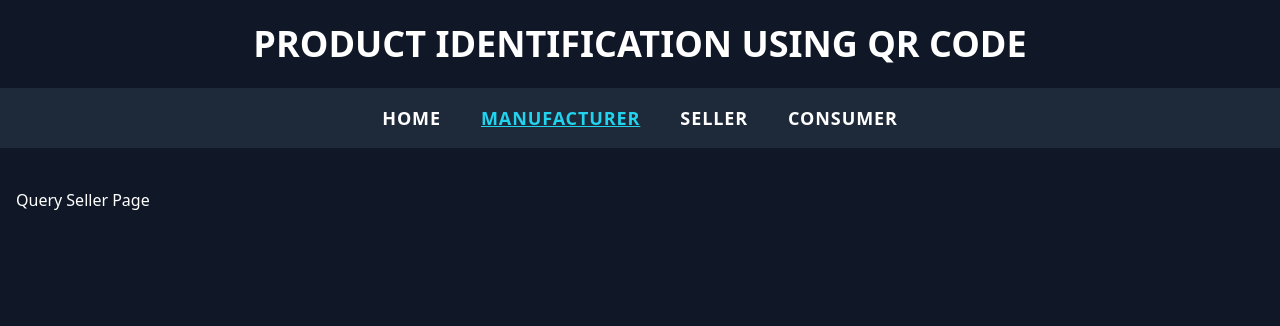
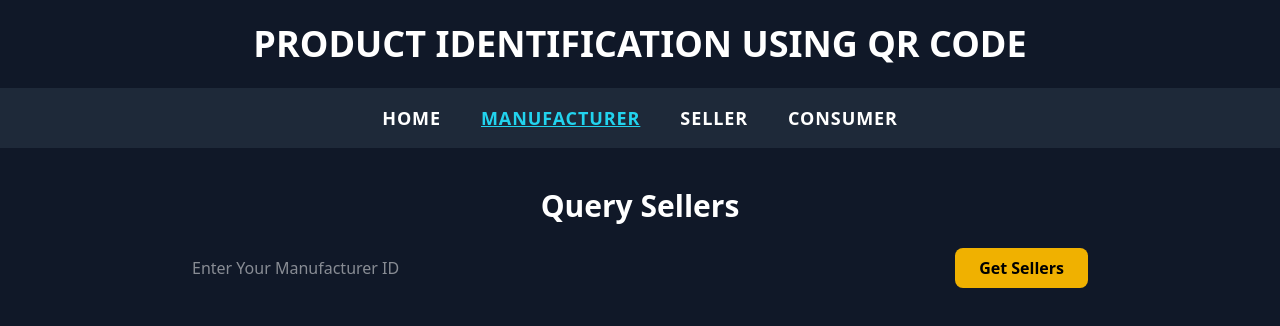
Before and after one commit to avanishshaw/Product-Identification, a React (Vite) app in the folder frontend/: page /manufacturer/query-seller in a window 1280 px wide. Shown: the top 326 px of the page. Built offline with nearby package versions, Linux system fonts and the light colour scheme.

Commit message:
Added PurchaseHistory and modified QuerySellerPage

```diff
--- /dev/null
+++ b/frontend/src/pages/Consumer/PurchaseHistoryPage.jsx
@@ -0,0 +1,76 @@
+// frontend/src/pages/Consumer/PurchaseHistoryPage.jsx
+
+import React, { useState } from 'react';
+import axios from 'axios';
+
+const PurchaseHistoryPage = () => {
+  const [consumerCode, setConsumerCode] = useState('');
+  const [products, setProducts] = useState([]);
+  const [searched, setSearched] = useState(false);
+
+  const handleSearch = async (e) => {
+    e.preventDefault();
+    try {
+      // We'll use the new endpoint to fetch products by consumer code
+      const { data } = await axios.get(`http://localhost:5001/api/products/consumer/${consumerCode}`);
+      setProducts(data);
+    } catch (error) {
+      console.error('Failed to fetch purchase history:', error);
+      setProducts([]);
+    } finally {
+      setSearched(true);
+    }
+  };
+
+  return (
+    <div className="max-w-4xl mx-auto">
+      <h2 className="text-3xl font-bold text-center mb-6">Consumer Product History</h2>
+      <form onSubmit={handleSearch} className="flex gap-4 mb-8">
+        <input
+          type="text"
+          value={consumerCode}
+          onChange={(e) => setConsumerCode(e.target.value)}
+          placeholder="Enter Consumer Code"
+          className="input-style flex-grow"
+          required
+        />
+        <button type="submit" className="bg-yellow-500 hover:bg-yellow-600 text-black font-bold py-2 px-6 rounded-lg">
+          Get Products
+        </button>
+      </form>
+
+      {searched && (
+        <div>
+          <h3 className="text-2xl font-bold mb-4">Products Purchased</h3>
+          {products.length > 0 ? (
+            <div className="overflow-x-auto bg-gray-800 rounded-lg">
+              <table className="min-w-full text-left text-sm">
+                <thead className="bg-gray-700">
+                  <tr>
+                    <th className="p-3">Product SN</th>
+                    <th className="p-3">Product Name</th>
+                    <th className="p-3">Brand</th>
+                    <th className="p-3">Manufacturer ID</th>
+                  </tr>
+                </thead>
+                <tbody>
+                  {products.map((product) => (
+                    <tr key={product._id} className="border-b border-gray-700 hover:bg-gray-700">
+                      <td className="p-3">{product.productId}</td>
+                      <td className="p-3">{product.name}</td>
+                      <td className="p-3">{product.brand}</td>
+                      <td className="p-3">{product.manufacturerId}</td>
+                    </tr>
+                  ))}
+                </tbody>
+              </table>
+            </div>
+          ) : (
+            <p className="text-center p-4">No purchase history found for this consumer code.</p>
+          )}
+        </div>
+      )}
+    </div>
+  );
+};
+export default PurchaseHistoryPage;
--- a/frontend/src/pages/Manufacturer/QuerySellerPage.jsx
+++ b/frontend/src/pages/Manufacturer/QuerySellerPage.jsx
@@ -1,3 +1,77 @@
-export default function QuerySellerPage() {
-  return <h1>Query Seller Page</h1>;
-}
+// frontend/src/pages/Manufacturer/QuerySellerPage.jsx
+
+import React, { useState } from 'react';
+import axios from 'axios';
+
+const QuerySellerPage = () => {
+  const [manufacturerId, setManufacturerId] = useState('');
+  const [sellers, setSellers] = useState([]);
+  const [searched, setSearched] = useState(false);
+
+  const handleSearch = async (e) => {
+    e.preventDefault();
+    try {
+      const { data } = await axios.get(`http://localhost:5001/api/sellers/manufacturer/${manufacturerId}`);
+      setSellers(data);
+    } catch (error) {
+      console.error('Failed to fetch sellers:', error);
+      setSellers([]);
+    } finally {
+      setSearched(true);
+    }
+  };
+
+  return (
+    <div className="max-w-4xl mx-auto">
+      <h2 className="text-3xl font-bold text-center mb-6">Query Sellers</h2>
+      <form onSubmit={handleSearch} className="flex gap-4 mb-8">
+        <input
+          type="text"
+          value={manufacturerId}
+          onChange={(e) => setManufacturerId(e.target.value)}
+          placeholder="Enter Your Manufacturer ID"
+          className="input-style flex-grow"
+          required
+        />
+        <button type="submit" className="bg-yellow-500 hover:bg-yellow-600 text-black font-bold py-2 px-6 rounded-lg">
+          Get Sellers
+        </button>
+      </form>
+
+      {searched && (
+        <div>
+          <h3 className="text-2xl font-bold mb-4">Registered Sellers</h3>
+          {sellers.length > 0 ? (
+            <div className="overflow-x-auto bg-gray-800 rounded-lg">
+              <table className="min-w-full text-left text-sm">
+                <thead className="bg-gray-700">
+                  <tr>
+                    <th className="p-3">Name</th>
+                    <th className="p-3">Brand</th>
+                    <th className="p-3">Code</th>
+                    <th className="p-3">Manager</th>
+                    <th className="p-3">Address</th>
+                  </tr>
+                </thead>
+                <tbody>
+                  {sellers.map((seller) => (
+                    <tr key={seller._id} className="border-b border-gray-700 hover:bg-gray-700">
+                      <td className="p-3">{seller.sellerName}</td>
+                      <td className="p-3">{seller.sellerBrand}</td>
+                      <td className="p-3">{seller.sellerCode}</td>
+                      <td className="p-3">{seller.sellerManager}</td>
+                      <td className="p-3">{seller.sellerAddress}</td>
+                    </tr>
+                  ))}
+                </tbody>
+              </table>
+            </div>
+          ) : (
+            <p className="text-center p-4">No sellers found for this manufacturer ID.</p>
+          )}
+        </div>
+      )}
+    </div>
+  );
+};
+export default QuerySellerPage;
```
